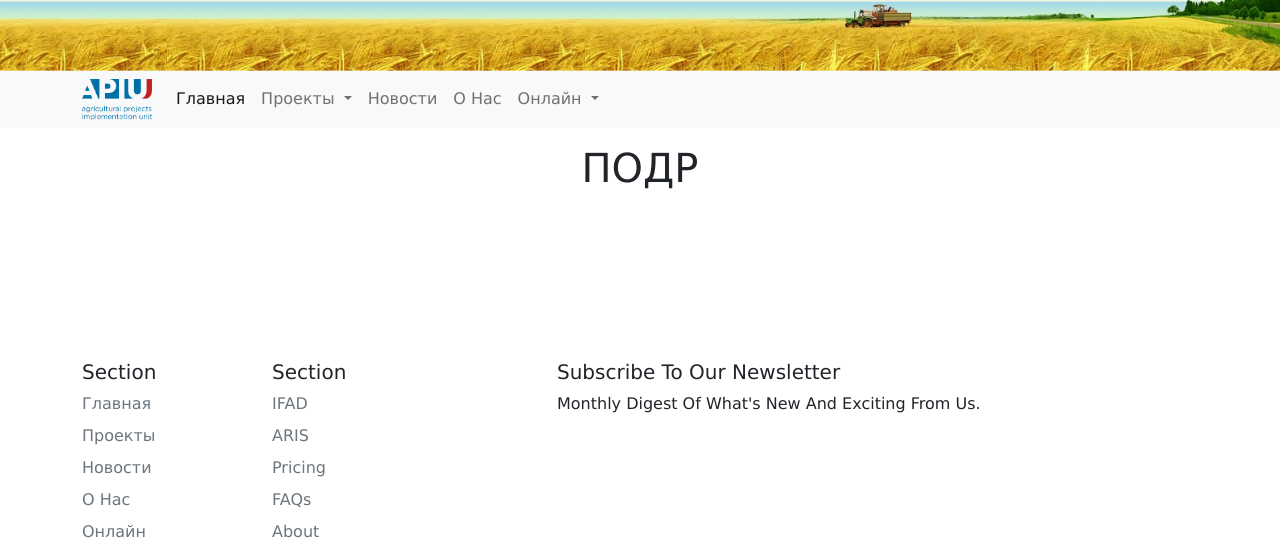
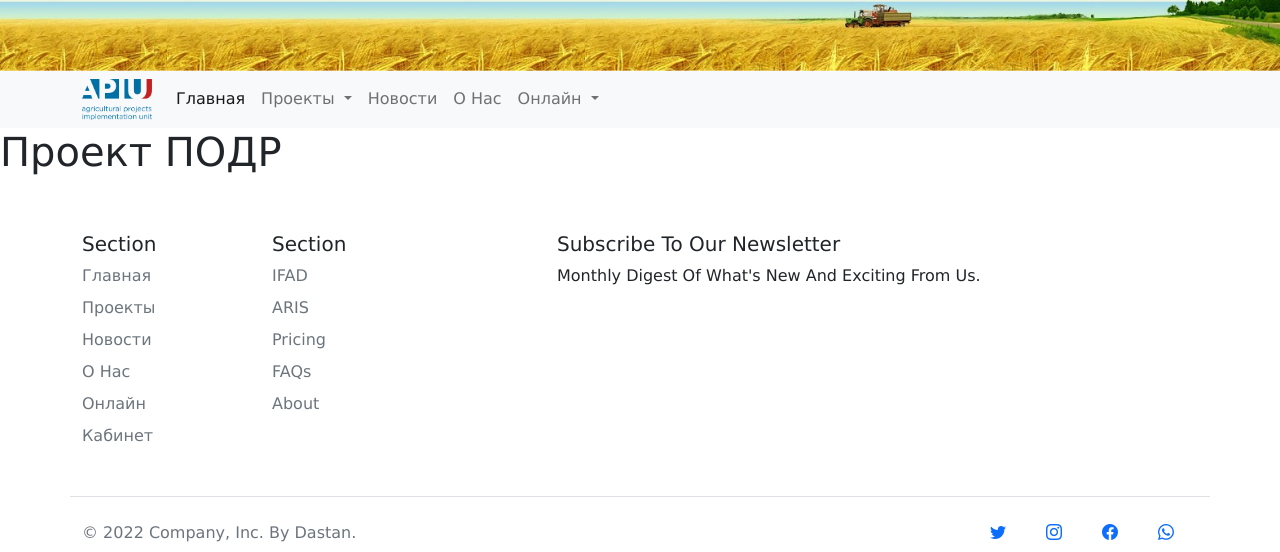
Before and after one commit to jaman-bala/apiu-site, a Django app: page /project/ in a window 1280 px wide. Shown: the top 552 px of the page. Run offline with Django 4.2, Linux system fonts and the light colour scheme; data that the repository does not hold is empty.

Commit message:
add new js

```diff
--- a/backend/apps/cloude/templates/main/base.html
+++ b/backend/apps/cloude/templates/main/base.html
@@ -7,6 +7,7 @@
     <link rel="stylesheet" href="{% static '/css/main.css' %}" />
     <link rel="stylesheet" href="{% static '/css/style.css' %}" />
     <link rel="stylesheet" href="{% static '/css/main1.css' %}" />
+    <link rel="stylesheet" href="{% static '/css/project.css' %}" />
     <link
       rel="stylesheet"
       href="https://cdn.jsdelivr.net/npm/bootstrap@5.2.3/dist/css/bootstrap.min.css"
--- a/backend/apps/cloude/templates/main/index.html
+++ b/backend/apps/cloude/templates/main/index.html
@@ -53,7 +53,7 @@
 <main1>
 
   <div class="container__vi">
-    <h1>Видео галерия</h>
+    <h1>Видео галерея</h>
       {% for vi in informations %}
       <div class="video-container">
         <div class="video"><video src="{{vi.video.url}}" muted></video></div>
--- a/backend/apps/project/templates/project/project.html
+++ b/backend/apps/project/templates/project/project.html
@@ -1,17 +1,10 @@
 {% extends 'main/base.html' %} {% block content %} {% load static %}
 
 
-<h1 class="text-center p-3">ПОДР</h1>
-  <div class="container px-4 text-center p-5">
-    <div class="row row-cols-1 row-cols-md-3 g-4 gx-5">
-        {% for pro in project %}
-      <div class="col">
-       <div class="p-3 border bg-light">
-        <a type="button" href="{{ pro.file.url }}" class="btn btn-danger" target="_blank"> {{ pro.title }}</a>
-    </div>
-      </div>
-      {%endfor%}
-    </div>
-  </div>
+<div class="container-project">
+<h1> Проект ПОДР </h>
+
+
+</div>
 
 {%endblock%}
```
Also changed, not shown: backend/config/settings.py (+13 -13 lines), backend/static/css/project.css (added), backend/static/js/project.js (added).
